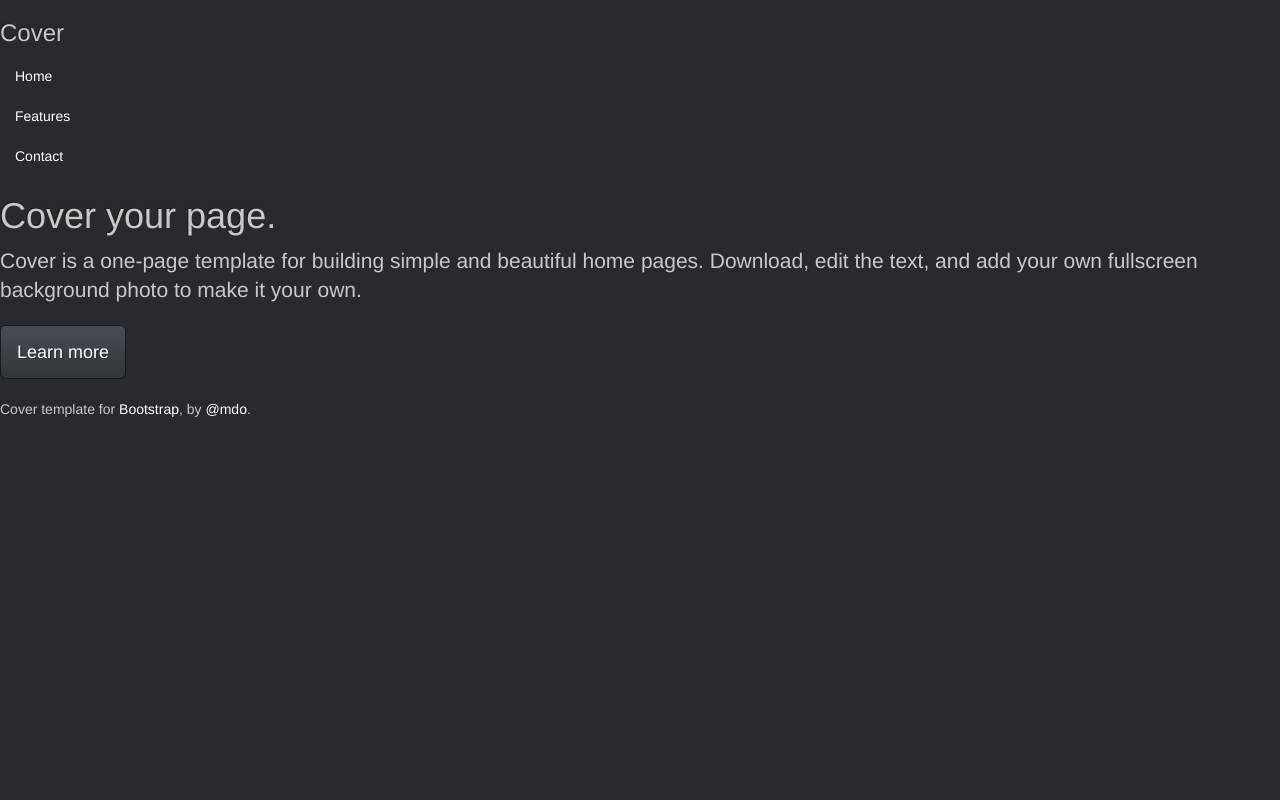
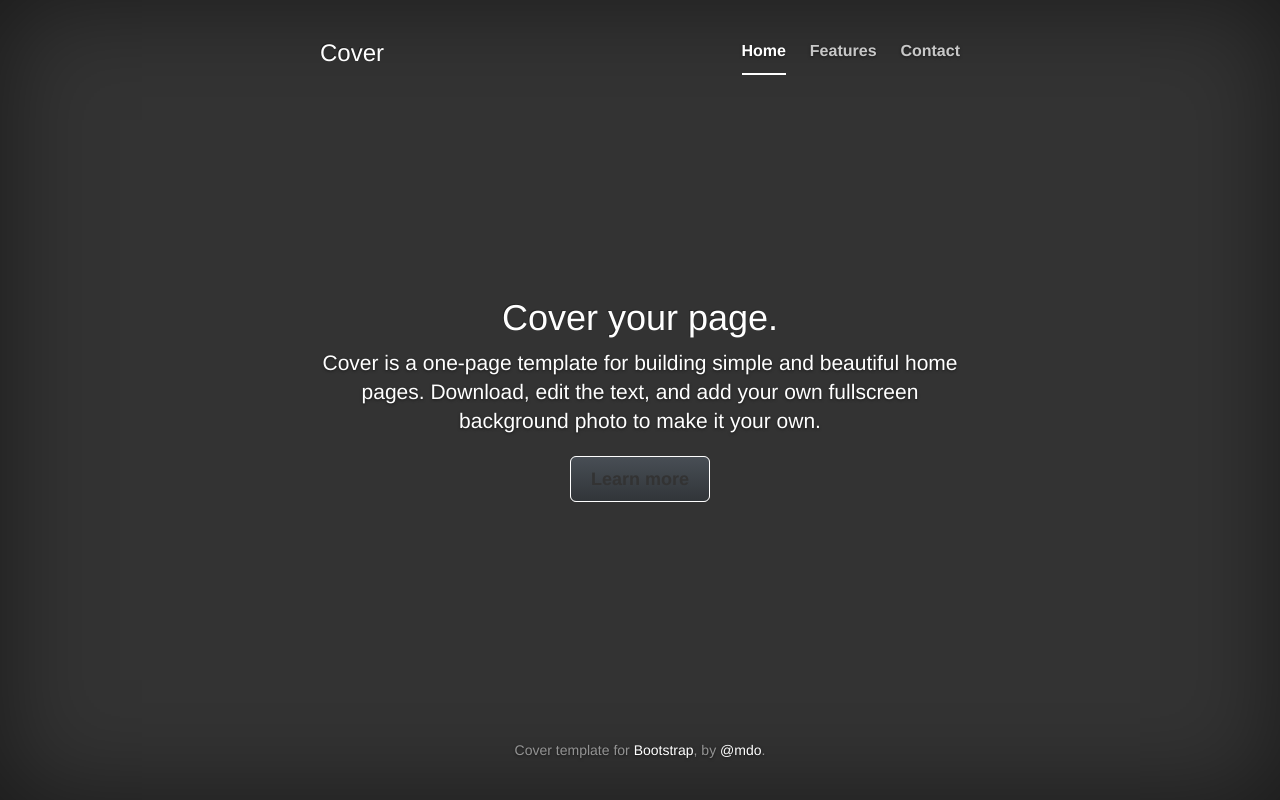
Before and after one commit to rhylia/rhylia.github.io, a plain HTML site: page index.html in a window 1280 px wide. Drawn offline with nearby package versions, Linux system fonts and the light colour scheme; files that its build step writes are made by us from their sources.

Commit message:
Add custom css

```diff
--- /dev/null
+++ b/css/rhylia.css
@@ -0,0 +1,163 @@
+/*
+ * Globals
+ */
+
+/* Links */
+a,
+a:focus,
+a:hover {
+  color: #fff;
+}
+
+/* Custom default button */
+.btn-default,
+.btn-default:hover,
+.btn-default:focus {
+  color: #333;
+  text-shadow: none; /* Prevent inheritence from `body` */
+  background-color: #fff;
+  border: 1px solid #fff;
+}
+
+
+/*
+ * Base structure
+ */
+
+html,
+body {
+  height: 100%;
+  background-color: #333;
+}
+body {
+  color: #fff;
+  text-align: center;
+  text-shadow: 0 1px 3px rgba(0,0,0,.5);
+}
+
+/* Extra markup and styles for table-esque vertical and horizontal centering */
+.site-wrapper {
+  display: table;
+  width: 100%;
+  height: 100%; /* For at least Firefox */
+  min-height: 100%;
+  -webkit-box-shadow: inset 0 0 100px rgba(0,0,0,.5);
+          box-shadow: inset 0 0 100px rgba(0,0,0,.5);
+}
+.site-wrapper-inner {
+  display: table-cell;
+  vertical-align: top;
+}
+.cover-container {
+  margin-right: auto;
+  margin-left: auto;
+}
+
+/* Padding for spacing */
+.inner {
+  padding: 30px;
+}
+
+
+/*
+ * Header
+ */
+.masthead-brand {
+  margin-top: 10px;
+  margin-bottom: 10px;
+}
+
+.masthead-nav > li {
+  display: inline-block;
+}
+.masthead-nav > li + li {
+  margin-left: 20px;
+}
+.masthead-nav > li > a {
+  padding-right: 0;
+  padding-left: 0;
+  font-size: 16px;
+  font-weight: bold;
+  color: #fff; /* IE8 proofing */
+  color: rgba(255,255,255,.75);
+  border-bottom: 2px solid transparent;
+}
+.masthead-nav > li > a:hover,
+.masthead-nav > li > a:focus {
+  background-color: transparent;
+  border-bottom-color: #a9a9a9;
+  border-bottom-color: rgba(255,255,255,.25);
+}
+.masthead-nav > .active > a,
+.masthead-nav > .active > a:hover,
+.masthead-nav > .active > a:focus {
+  color: #fff;
+  border-bottom-color: #fff;
+}
+
+@media (min-width: 768px) {
+  .masthead-brand {
+    float: left;
+  }
+  .masthead-nav {
+    float: right;
+  }
+}
+
+
+/*
+ * Cover
+ */
+
+.cover {
+  padding: 0 20px;
+}
+.cover .btn-lg {
+  padding: 10px 20px;
+  font-weight: bold;
+}
+
+
+/*
+ * Footer
+ */
+
+.mastfoot {
+  color: #999; /* IE8 proofing */
+  color: rgba(255,255,255,.5);
+}
+
+
+/*
+ * Affix and center
+ */
+
+@media (min-width: 768px) {
+  /* Pull out the header and footer */
+  .masthead {
+    position: fixed;
+    top: 0;
+  }
+  .mastfoot {
+    position: fixed;
+    bottom: 0;
+  }
+  /* Start the vertical centering */
+  .site-wrapper-inner {
+    vertical-align: middle;
+  }
+  /* Handle the widths */
+  .masthead,
+  .mastfoot,
+  .cover-container {
+    width: 100%; /* Must be percentage or pixels for horizontal alignment */
+  }
+}
+
+@media (min-width: 992px) {
+  .masthead,
+  .mastfoot,
+  .cover-container {
+    width: 700px;
+  }
+}
--- a/index.html
+++ b/index.html
@@ -14,7 +14,7 @@
     <link href="css/bootstrap.min.css" rel="stylesheet">
 
     <!-- Custom styles for this template -->
-    <link href="cover.css" rel="stylesheet">
+    <link href="rhylia.css" rel="stylesheet">
 
     <!-- HTML5 shim and Respond.js for IE8 support of HTML5 elements and media queries -->
     <!--[if lt IE 9]>
```
